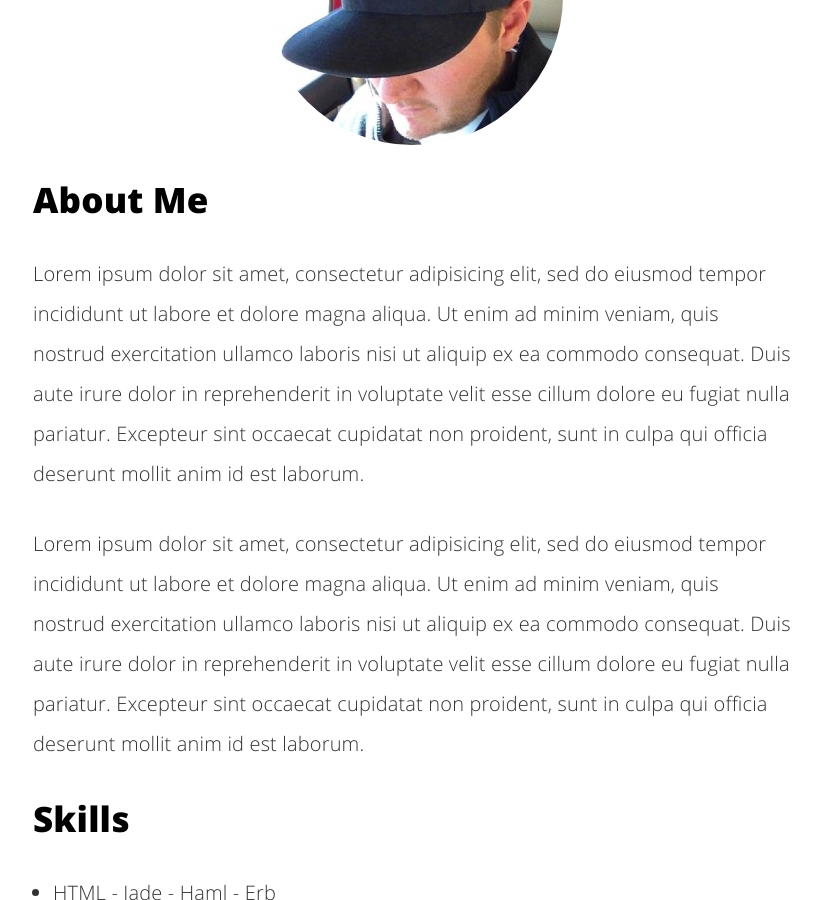
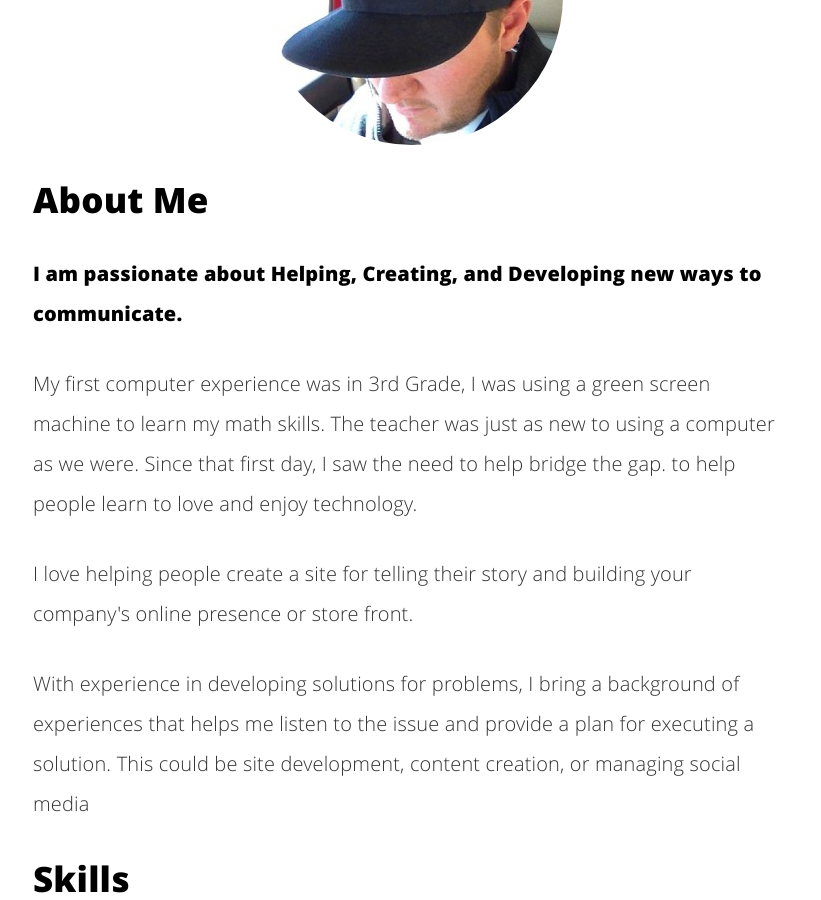
Before and after one commit to 2joephillips/2joephillips.github.io, a Jekyll site: the page built from about.html, in a window 1280 px wide and 900 px high, scrolled down 1123 px. Shown: the whole window, without its empty margins (227-1048 px from the left). Built offline with Jekyll 4.4.1, drawn with Linux system fonts in a browser that asks for light colours.

Commit message:
Update About Me page.

```diff
--- a/about.html
+++ b/about.html
@@ -9,20 +9,10 @@ description: "Some description about Lorem Ipsum..."
 
 <h2>About Me</h2>
 
-<p>Lorem ipsum dolor sit amet, consectetur adipisicing elit, sed do eiusmod
-tempor incididunt ut labore et dolore magna aliqua. Ut enim ad minim veniam,
-quis nostrud exercitation ullamco laboris nisi ut aliquip ex ea commodo
-consequat. Duis aute irure dolor in reprehenderit in voluptate velit esse
-cillum dolore eu fugiat nulla pariatur. Excepteur sint occaecat cupidatat non
-proident, sunt in culpa qui officia deserunt mollit anim id est laborum.</p>
-
-
-<p>Lorem ipsum dolor sit amet, consectetur adipisicing elit, sed do eiusmod
-tempor incididunt ut labore et dolore magna aliqua. Ut enim ad minim veniam,
-quis nostrud exercitation ullamco laboris nisi ut aliquip ex ea commodo
-consequat. Duis aute irure dolor in reprehenderit in voluptate velit esse
-cillum dolore eu fugiat nulla pariatur. Excepteur sint occaecat cupidatat non
-proident, sunt in culpa qui officia deserunt mollit anim id est laborum.</p>
+<h4>I am passionate about Helping, Creating, and Developing new ways to communicate.</h4>
+<p>My first computer experience was in 3rd Grade, I was using a green screen machine to learn my math skills. The teacher was just as new to using a computer as we were. Since that first day, I saw the need to help bridge the gap. to help people learn to love and enjoy technology.</p>
+<p>I love helping people create a site for telling their story and building your company's online presence or store front.</p>
+<p>With experience in developing solutions for problems, I bring a background of experiences that helps me listen to the issue and provide a plan for executing a solution. This could be site development, content creation, or managing social media</p>
 
 
 <h2>Skills</h2>
```
Also changed, not shown: 2 other files.
